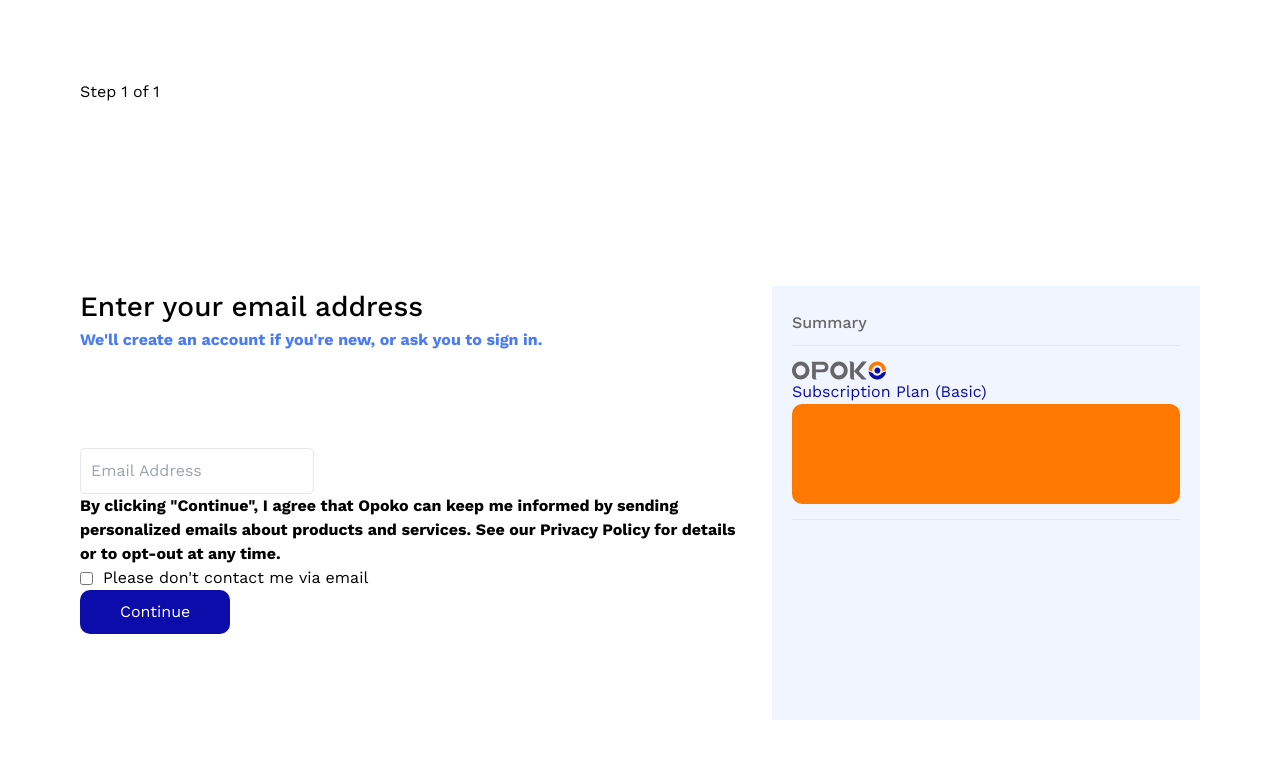
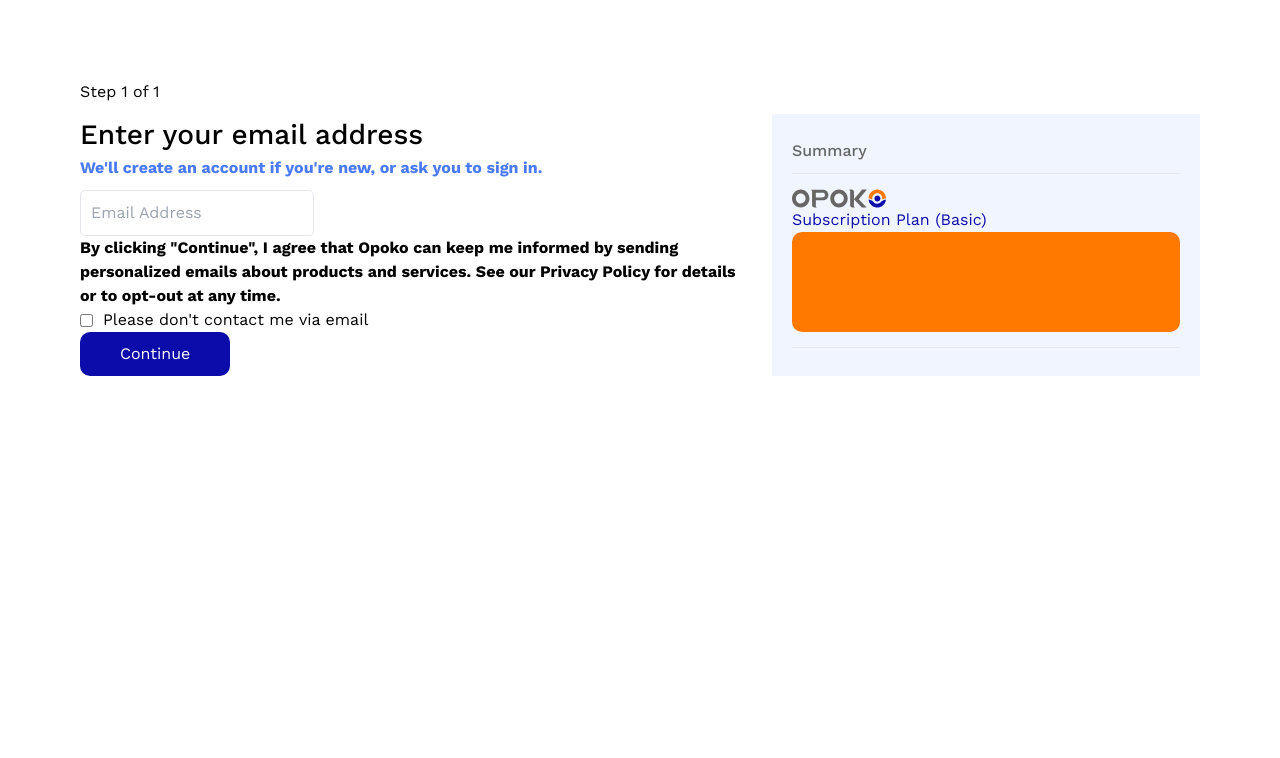
Before and after one commit to Niscolinx/opoko, a React (Vite) app: page /billing in a window 1280 px wide. Shown: the top 758 px of the page. Built offline with nearby package versions, Linux system fonts and the light colour scheme.

Commit message:
working on pricing

```diff
--- a/src/pages/billing/Billing.tsx
+++ b/src/pages/billing/Billing.tsx
@@ -7,7 +7,7 @@ function Billing() {
   const renderPaths = new Map<number, JSX.Element>([[1, <First />]]);
 
   return (
-    <div className="grid gap-4 h-screen overflow-hidden p-[8rem]">
+    <div className="grid gap-4 h-screen overflow-hidden p-[8rem] content-start">
       <p>
         Step {step} of {renderPaths.size}
       </p>
```
